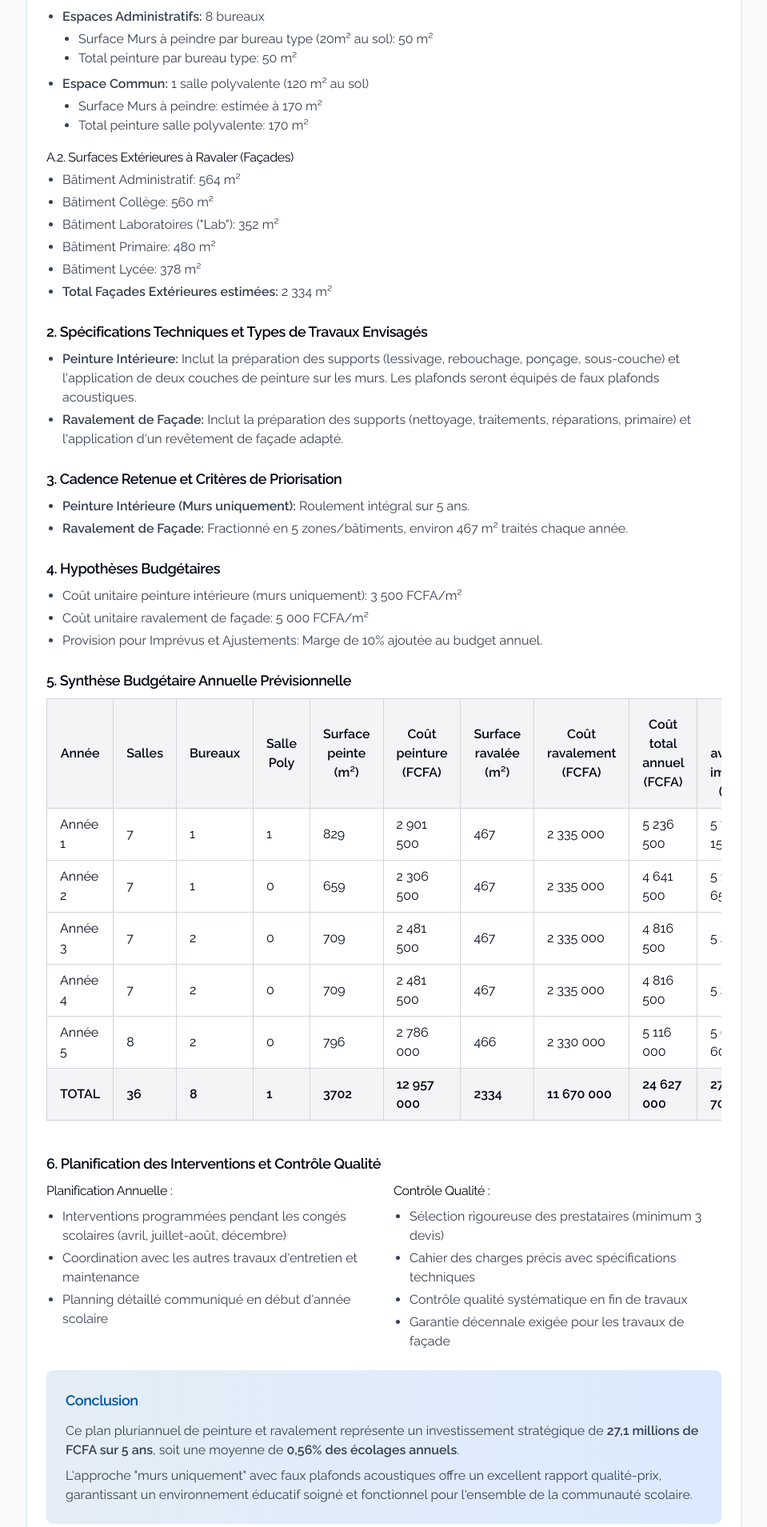
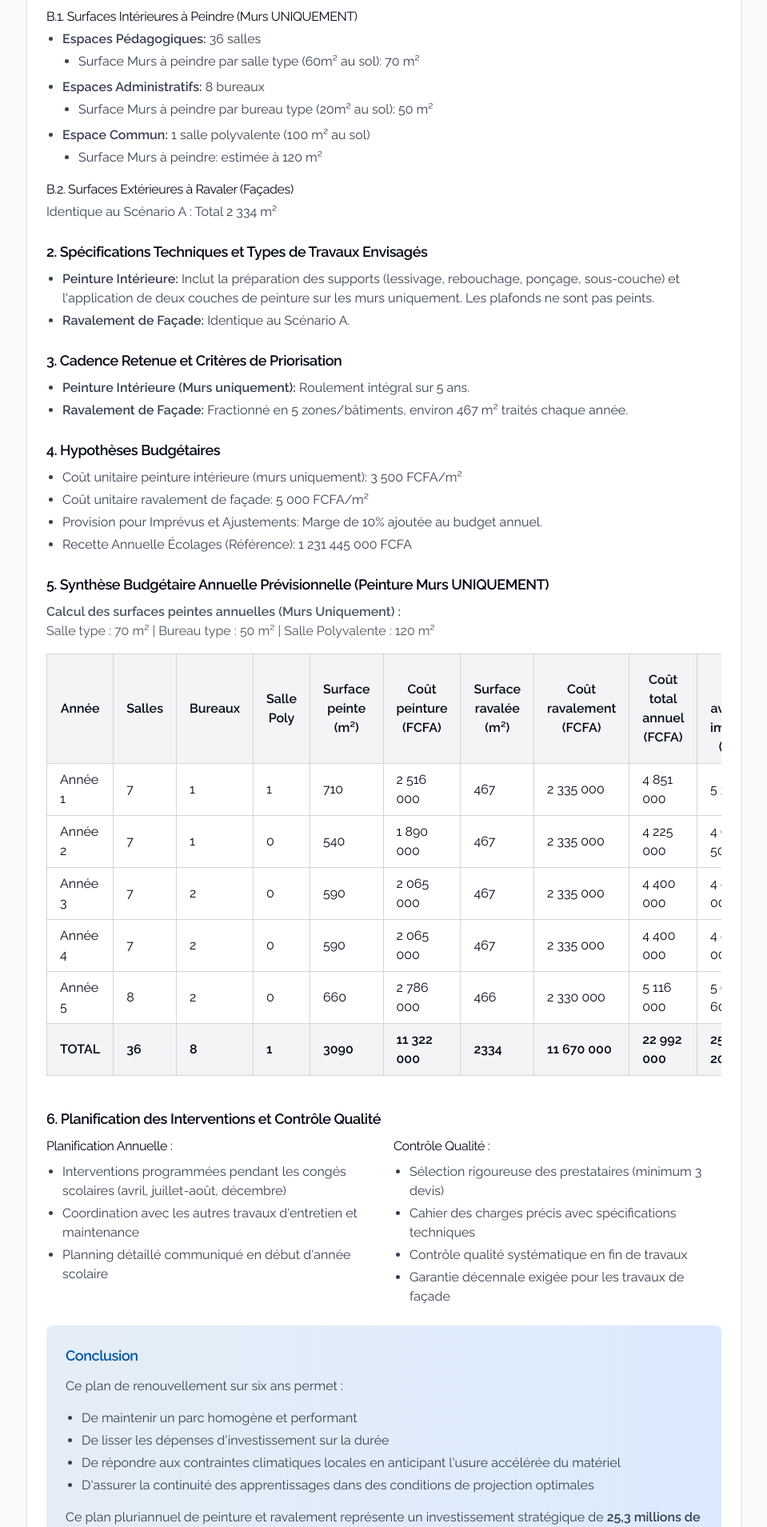
Before and after one commit to BastienCapel/psd-lfjp, a React (Vite) app: page /plan-peinture-ravalement in a window 1280 px wide. Shown: the part 1231-3140 px from the top of the page at 80% size, without its empty margins (160-1119 px from the left). Built offline with nearby package versions, Linux system fonts and the light colour scheme.

Commit message:
Update paint plan data

```diff
--- a/src/pages/PlanPeintureRavalement.tsx
+++ b/src/pages/PlanPeintureRavalement.tsx
@@ -14,11 +14,11 @@ import { Link } from 'react-router-dom';
 const PlanPeintureRavalement = () => {
   // Données pour les graphiques
   const scenarioData = [
-    { year: 'Année 1', cout: 5760150, surfaces: 829, percentage: 0.60 },
-    { year: 'Année 2', cout: 5105650, surfaces: 659, percentage: 0.53 },
-    { year: 'Année 3', cout: 5298150, surfaces: 709, percentage: 0.55 },
-    { year: 'Année 4', cout: 5298150, surfaces: 709, percentage: 0.55 },
-    { year: 'Année 5', cout: 5627600, surfaces: 796, percentage: 0.59 },
+    { year: 'Année 1', cout: 5336100, surfaces: 710, percentage: 0.43 },
+    { year: 'Année 2', cout: 4647500, surfaces: 540, percentage: 0.38 },
+    { year: 'Année 3', cout: 4840000, surfaces: 590, percentage: 0.39 },
+    { year: 'Année 4', cout: 4840000, surfaces: 590, percentage: 0.39 },
+    { year: 'Année 5', cout: 5627600, surfaces: 660, percentage: 0.46 },
   ];
 
   return (
@@ -57,9 +57,12 @@ const PlanPeintureRavalement = () => {
               <p className="text-gray-700 mb-4">
                 Afin de garantir un cadre de travail et d'apprentissage soigné, sécurisant, motivant et propice au bien-être de tous les usagers, un plan pluriannuel de rénovation a été établi pour la période 2025-2030. Ce plan vise à maintenir et valoriser le patrimoine immobilier de l'établissement. Il prend spécifiquement en compte la réalité climatique du Sénégal (air salin, chaleur, humidité) et les usages intensifs des locaux scolaires.
               </p>
-              <p className="text-gray-700">
-                Le plan prévoit une approche de traitement des murs uniquement, avec des faux plafonds acoustiques. Les estimations de surface se basent sur des relevés et calculs détaillés.
-              </p>
+                <div className="bg-yellow-50 border-l-4 border-yellow-400 p-4 mt-4">
+                  <h4 className="font-semibold text-yellow-800 mb-2">PEINTURE MURS UNIQUEMENT (AVEC POSE DE FAUX-PLAFONDS ACOUSTIQUES)</h4>
+                  <p className="text-yellow-700">
+                    Ce scénario part du principe que les plafonds des salles, bureaux et de la salle polyvalente seront équipés de faux-plafonds acoustiques. La pose de ces faux-plafonds constitue un lot de travaux et un budget distincts, non inclus dans la présente note. Par conséquent, ce scénario ne budgétise que la peinture des murs.
+                  </p>
+                </div>
             </div>
 
             <div className="border-2 border-french-blue/10 rounded-lg p-6 bg-white">
@@ -67,47 +70,37 @@ const PlanPeintureRavalement = () => {
 
               <div className="mb-6">
                 <h4 className="font-semibold text-lg mb-2">1. Périmètre Concerné et Détail des Surfaces</h4>
-                <h5 className="font-medium mb-1">A.1. Surfaces Intérieures à Peindre (Murs uniquement)</h5>
+                <h5 className="font-medium mb-1">B.1. Surfaces Intérieures à Peindre (Murs UNIQUEMENT)</h5>
                 <ul className="list-disc pl-5 space-y-2 text-gray-700">
                   <li>
-                    <strong>Espaces Pédagogiques:</strong> 36 salles (classes, BCD, CDI)
+                    <strong>Espaces Pédagogiques:</strong> 36 salles
                     <ul className="list-disc pl-5 mt-1">
-                      <li>Surface Murs à peindre par salle type (60m² au sol): 87 m²</li>
-                      <li>Total peinture par salle type: 87 m²</li>
+                      <li>Surface Murs à peindre par salle type (60m² au sol): 70 m²</li>
                     </ul>
                   </li>
                   <li>
                     <strong>Espaces Administratifs:</strong> 8 bureaux
                     <ul className="list-disc pl-5 mt-1">
                       <li>Surface Murs à peindre par bureau type (20m² au sol): 50 m²</li>
-                      <li>Total peinture par bureau type: 50 m²</li>
                     </ul>
                   </li>
                   <li>
-                    <strong>Espace Commun:</strong> 1 salle polyvalente (120 m² au sol)
+                    <strong>Espace Commun:</strong> 1 salle polyvalente (100 m² au sol)
                     <ul className="list-disc pl-5 mt-1">
-                      <li>Surface Murs à peindre: estimée à 170 m²</li>
-                      <li>Total peinture salle polyvalente: 170 m²</li>
+                      <li>Surface Murs à peindre: estimée à 120 m²</li>
                     </ul>
                   </li>
                 </ul>
 
-                <h5 className="font-medium mt-4 mb-1">A.2. Surfaces Extérieures à Ravaler (Façades)</h5>
-                <ul className="list-disc pl-5 space-y-1 text-gray-700">
-                  <li>Bâtiment Administratif: 564 m²</li>
-                  <li>Bâtiment Collège: 560 m²</li>
-                  <li>Bâtiment Laboratoires ("Lab"): 352 m²</li>
-                  <li>Bâtiment Primaire: 480 m²</li>
-                  <li>Bâtiment Lycée: 378 m²</li>
-                  <li><strong>Total Façades Extérieures estimées:</strong> 2 334 m²</li>
-                </ul>
+                <h5 className="font-medium mt-4 mb-1">B.2. Surfaces Extérieures à Ravaler (Façades)</h5>
+                <p className="text-gray-700 mb-2">Identique au Scénario A : Total 2 334 m²</p>
               </div>
 
               <div className="mb-6">
                 <h4 className="font-semibold text-lg mb-2">2. Spécifications Techniques et Types de Travaux Envisagés</h4>
                 <ul className="list-disc pl-5 space-y-1 text-gray-700">
-                  <li><strong>Peinture Intérieure:</strong> Inclut la préparation des supports (lessivage, rebouchage, ponçage, sous-couche) et l'application de deux couches de peinture sur les murs. Les plafonds seront équipés de faux plafonds acoustiques.</li>
-                  <li><strong>Ravalement de Façade:</strong> Inclut la préparation des supports (nettoyage, traitements, réparations, primaire) et l'application d'un revêtement de façade adapté.</li>
+                  <li><strong>Peinture Intérieure:</strong> Inclut la préparation des supports (lessivage, rebouchage, ponçage, sous-couche) et l'application de deux couches de peinture sur les murs uniquement. Les plafonds ne sont pas peints.</li>
+                  <li><strong>Ravalement de Façade:</strong> Identique au Scénario A.</li>
                 </ul>
               </div>
 
@@ -125,11 +118,16 @@ const PlanPeintureRavalement = () => {
                   <li>Coût unitaire peinture intérieure (murs uniquement): 3 500 FCFA/m²</li>
                   <li>Coût unitaire ravalement de façade: 5 000 FCFA/m²</li>
                   <li>Provision pour Imprévus et Ajustements: Marge de 10% ajoutée au budget annuel.</li>
+                  <li>Recette Annuelle Écolages (Référence): 1 231 445 000 FCFA</li>
                 </ul>
               </div>
 
               <div className="mb-6">
-                <h4 className="font-semibold text-lg mb-2">5. Synthèse Budgétaire Annuelle Prévisionnelle</h4>
+                <h4 className="font-semibold text-lg mb-2">5. Synthèse Budgétaire Annuelle Prévisionnelle (Peinture Murs UNIQUEMENT)</h4>
+                <p className="text-gray-600 mb-4">
+                  <strong>Calcul des surfaces peintes annuelles (Murs Uniquement) :</strong><br/>
+                  Salle type : 70 m² | Bureau type : 50 m² | Salle Polyvalente : 120 m²
+                </p>
                 <div className="overflow-x-auto">
                   <table className="min-w-full border-collapse border border-gray-300 mb-4">
                     <thead>
@@ -153,78 +151,78 @@ const PlanPeintureRavalement = () => {
                         <td className="border border-gray-300 px-4 py-2">7</td>
                         <td className="border border-gray-300 px-4 py-2">1</td>
                         <td className="border border-gray-300 px-4 py-2">1</td>
-                        <td className="border border-gray-300 px-4 py-2">829</td>
-                        <td className="border border-gray-300 px-4 py-2">2 901 500</td>
+                        <td className="border border-gray-300 px-4 py-2">710</td>
+                        <td className="border border-gray-300 px-4 py-2">2 516 000</td>
                         <td className="border border-gray-300 px-4 py-2">467</td>
                         <td className="border border-gray-300 px-4 py-2">2 335 000</td>
-                        <td className="border border-gray-300 px-4 py-2">5 236 500</td>
-                        <td className="border border-gray-300 px-4 py-2">5 760 150</td>
-                        <td className="border border-gray-300 px-4 py-2 font-medium text-french-blue">0,60 %</td>
+                        <td className="border border-gray-300 px-4 py-2">4 851 000</td>
+                        <td className="border border-gray-300 px-4 py-2">5 336 100</td>
+                        <td className="border border-gray-300 px-4 py-2 font-medium text-french-blue">0,43 %</td>
                       </tr>
                       <tr>
                         <td className="border border-gray-300 px-4 py-2">Année 2</td>
                         <td className="border border-gray-300 px-4 py-2">7</td>
                         <td className="border border-gray-300 px-4 py-2">1</td>
                         <td className="border border-gray-300 px-4 py-2">0</td>
-                        <td className="border border-gray-300 px-4 py-2">659</td>
-                        <td className="border border-gray-300 px-4 py-2">2 306 500</td>
+                        <td className="border border-gray-300 px-4 py-2">540</td>
+                        <td className="border border-gray-300 px-4 py-2">1 890 000</td>
                         <td className="border border-gray-300 px-4 py-2">467</td>
                         <td className="border border-gray-300 px-4 py-2">2 335 000</td>
-                        <td className="border border-gray-300 px-4 py-2">4 641 500</td>
-                        <td className="border border-gray-300 px-4 py-2">5 105 650</td>
-                        <td className="border border-gray-300 px-4 py-2 font-medium text-french-blue">0,53 %</td>
+                        <td className="border border-gray-300 px-4 py-2">4 225 000</td>
+                        <td className="border border-gray-300 px-4 py-2">4 647 500</td>
+                        <td className="border border-gray-300 px-4 py-2 font-medium text-french-blue">0,38 %</td>
                       </tr>
                       <tr>
                         <td className="border border-gray-300 px-4 py-2">Année 3</td>
                         <td className="border border-gray-300 px-4 py-2">7</td>
                         <td className="border border-gray-300 px-4 py-2">2</td>
                         <td className="border border-gray-300 px-4 py-2">0</td>
-                        <td className="border border-gray-300 px-4 py-2">709</td>
-                        <td className="border border-gray-300 px-4 py-2">2 481 500</td>
+                        <td className="border border-gray-300 px-4 py-2">590</td>
+                        <td className="border border-gray-300 px-4 py-2">2 065 000</td>
                         <td className="border border-gray-300 px-4 py-2">467</td>
                         <td className="border border-gray-300 px-4 py-2">2 335 000</td>
-                        <td className="border border-gray-300 px-4 py-2">4 816 500</td>
-                        <td className="border border-gray-300 px-4 py-2">5 298 150</td>
-                        <td className="border border-gray-300 px-4 py-2 font-medium text-french-blue">0,55 %</td>
+                        <td className="border border-gray-300 px-4 py-2">4 400 000</td>
+                        <td className="border border-gray-300 px-4 py-2">4 840 000</td>
+                        <td className="border border-gray-300 px-4 py-2 font-medium text-french-blue">0,39 %</td>
                       </tr>
                       <tr>
                         <td className="border border-gray-300 px-4 py-2">Année 4</td>
                         <td className="border border-gray-300 px-4 py-2">7</td>
                         <td className="border border-gray-300 px-4 py-2">2</td>
                         <td className="border border-gray-300 px-4 py-2">0</td>
-                        <td className="border border-gray-300 px-4 py-2">709</td>
-                        <td className="border border-gray-300 px-4 py-2">2 481 500</td>
+                        <td className="border border-gray-300 px-4 py-2">590</td>
+                        <td className="border border-gray-300 px-4 py-2">2 065 000</td>
                         <td className="border border-gray-300 px-4 py-2">467</td>
                         <td className="border border-gray-300 px-4 py-2">2 335 000</td>
-                        <td className="border border-gray-300 px-4 py-2">4 816 500</td>
-                        <td className="border border-gray-300 px-4 py-2">5 298 150</td>
-                        <td className="border border-gray-300 px-4 py-2 font-medium text-french-blue">0,55 %</td>
+                        <td className="border border-gray-300 px-4 py-2">4 400 000</td>
+                        <td className="border border-gray-300 px-4 py-2">4 840 000</td>
+                        <td className="border border-gray-300 px-4 py-2 font-medium text-french-blue">0,39 %</td>
                       </tr>
                       <tr>
                         <td className="border border-gray-300 px-4 py-2">Année 5</td>
                         <td className="border border-gray-300 px-4 py-2">8</td>
                         <td className="border border-gray-300 px-4 py-2">2</td>
                         <td className="border border-gray-300 px-4 py-2">0</td>
-                        <td className="border border-gray-300 px-4 py-2">796</td>
+                        <td className="border border-gray-300 px-4 py-2">660</td>
                         <td className="border border-gray-300 px-4 py-2">2 786 000</td>
                         <td className="border border-gray-300 px-4 py-2">466</td>
                         <td className="border border-gray-300 px-4 py-2">2 330 000</td>
                         <td className="border border-gray-300 px-4 py-2">5 116 000</td>
                         <td className="border border-gray-300 px-4 py-2">5 627 600</td>
-                        <td className="border border-gray-300 px-4 py-2 font-medium text-french-blue">0,59 %</td>
+                        <td className="border border-gray-300 px-4 py-2 font-medium text-french-blue">0,46 %</td>
                       </tr>
                       <tr className="bg-gray-100 font-bold">
                         <td className="border border-gray-300 px-4 py-2">TOTAL</td>
                         <td className="border border-gray-300 px-4 py-2">36</td>
                         <td className="border border-gray-300 px-4 py-2">8</td>
                         <td className="border border-gray-300 px-4 py-2">1</td>
-                        <td className="border border-gray-300 px-4 py-2">3702</td>
-                        <td className="border border-gray-300 px-4 py-2">12 957 000</td>
+                        <td className="border border-gray-300 px-4 py-2">3090</td>
+                        <td className="border border-gray-300 px-4 py-2">11 322 000</td>
                         <td className="border border-gray-300 px-4 py-2">2334</td>
                         <td className="border border-gray-300 px-4 py-2">11 670 000</td>
-                        <td className="border border-gray-300 px-4 py-2">24 627 000</td>
-                        <td className="border border-gray-300 px-4 py-2">27 089 700</td>
-                        <td className="border border-gray-300 px-4 py-2 font-medium text-french-blue">0,56 % moy.</td>
+                        <td className="border border-gray-300 px-4 py-2">22 992 000</td>
+                        <td className="border border-gray-300 px-4 py-2">25 291 200</td>
+                        <td className="border border-gray-300 px-4 py-2 font-medium text-french-blue">2,05 %</td>
                       </tr>
                     </tbody>
                   </table>
@@ -257,11 +255,20 @@ const PlanPeintureRavalement = () => {
 
               <div className="bg-gradient-to-r from-french-blue/10 to-blue-100 p-6 rounded-lg">
                 <h4 className="font-semibold text-lg mb-3 text-french-blue">Conclusion</h4>
+                <p className="text-gray-700 mb-4">
+                  Ce plan de renouvellement sur six ans permet :
+                </p>
+                <ul className="list-disc pl-5 space-y-1 text-gray-700 mb-4">
+                  <li>De maintenir un parc homogène et performant</li>
+                  <li>De lisser les dépenses d'investissement sur la durée</li>
+                  <li>De répondre aux contraintes climatiques locales en anticipant l'usure accélérée du matériel</li>
+                  <li>D'assurer la continuité des apprentissages dans des conditions de projection optimales</li>
+                </ul>
                 <p className="text-gray-700 mb-2">
-                  Ce plan pluriannuel de peinture et ravalement représente un investissement stratégique de <strong>27,1 millions de FCFA sur 5 ans</strong>, soit une moyenne de <strong>0,56% des écolages annuels</strong>.
+                  Ce plan pluriannuel de peinture et ravalement représente un investissement stratégique de <strong>25,3 millions de FCFA sur 5 ans</strong>, soit un impact relatif de <strong>2,05% des recettes totales</strong>.
                 </p>
                 <p className="text-gray-700">
-                  L'approche "murs uniquement" avec faux plafonds acoustiques offre un excellent rapport qualité-prix, garantissant un environnement éducatif soigné et fonctionnel pour l'ensemble de la communauté scolaire.
+                  À l'issue de ce cycle, il conviendra probablement de relancer un plan similaire afin de remplacer progressivement les éléments traités lors de la première année. Cela permettra de maintenir une logique de roulement permanent, garantissant la pérennité et la performance du patrimoine immobilier.
                 </p>
               </div>
 
```
